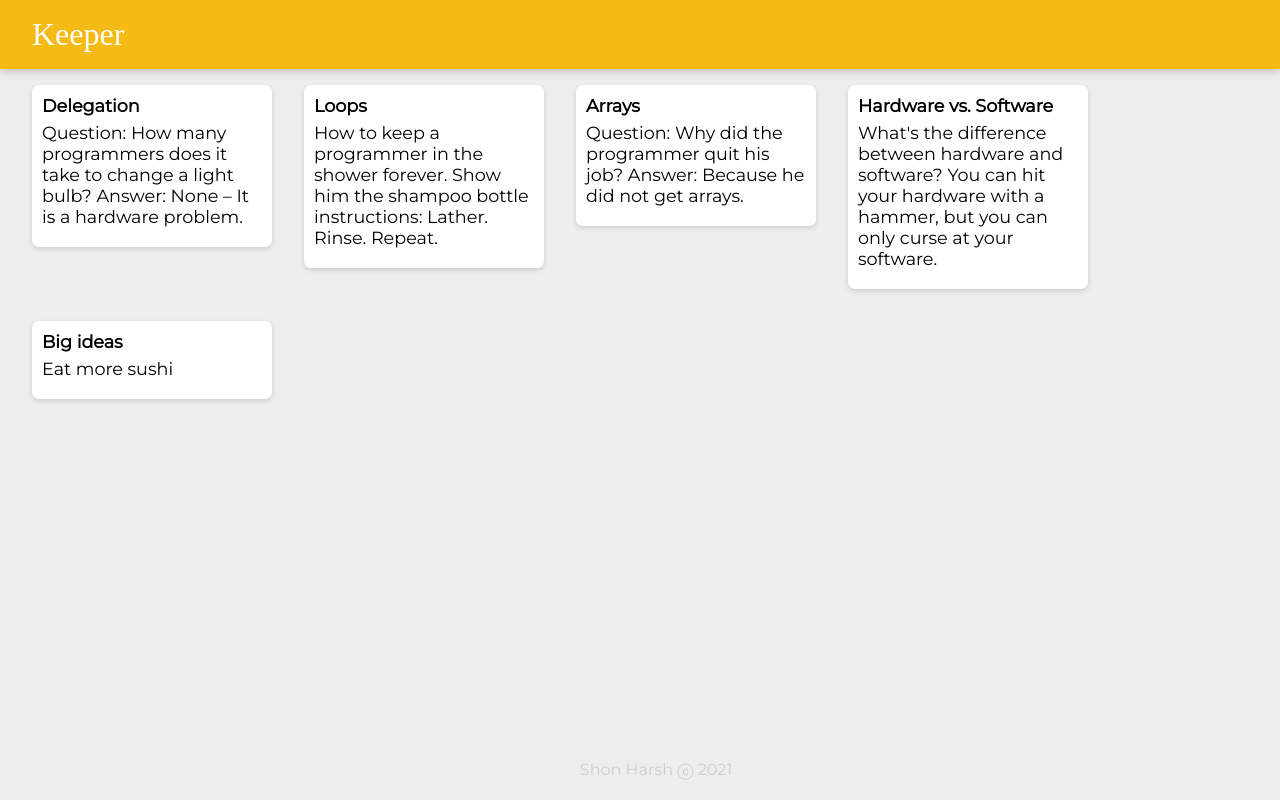
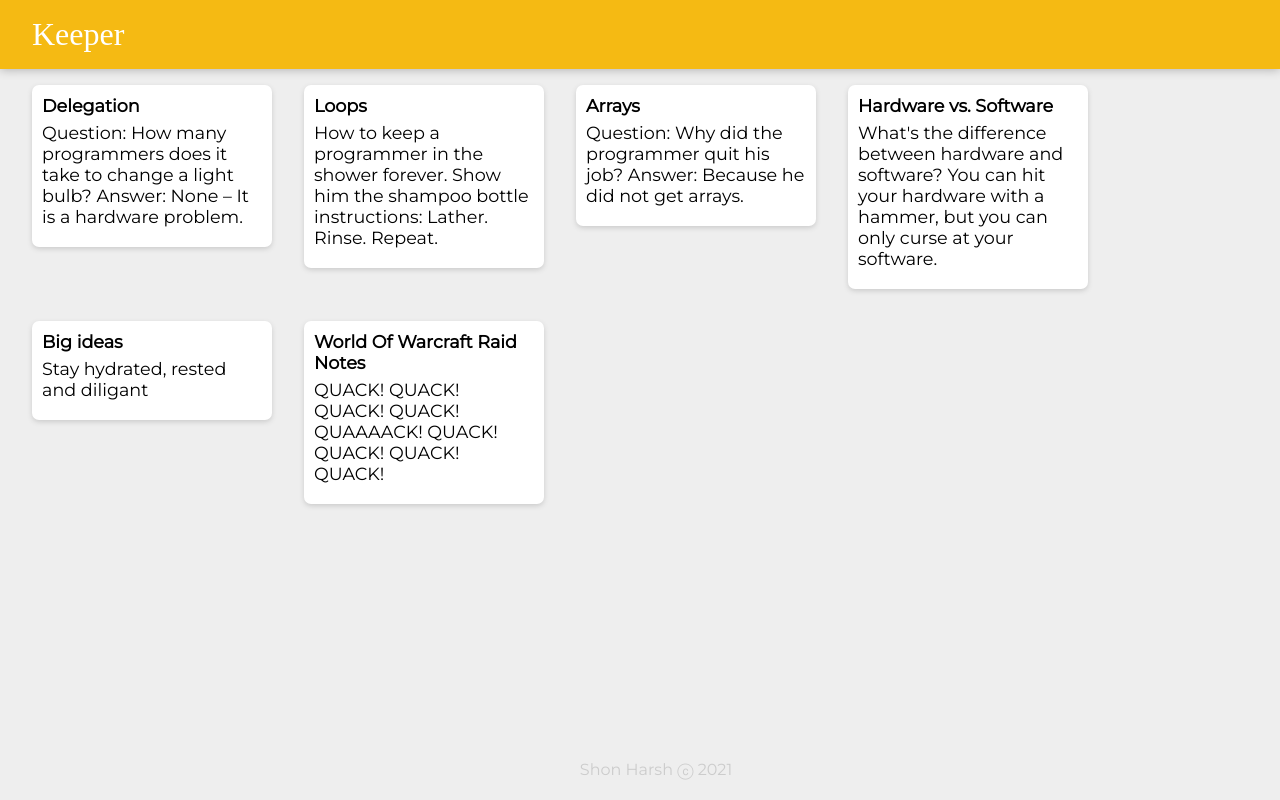
Before and after one commit to ShonHarsh/Web-App-Keeper, a React (Create React App) app: page / in a window 1280 px wide. Built offline with nearby package versions, Linux system fonts and the light colour scheme; a web font is replaced by a local one.

Commit message:
Add an extra note

```diff
--- a/src/notes.js
+++ b/src/notes.js
@@ -22,7 +22,12 @@ const notes = [
   {
     key: 5,
     title: "Big ideas",
-    content: "Eat more sushi"
+    content: "Stay hydrated, rested and diligant"
+  },
+  {
+    key: 6,
+    title: "World Of Warcraft Raid Notes",
+    content: "QUACK! QUACK! QUACK! QUACK! QUAAAACK! QUACK! QUACK! QUACK! QUACK!"
   }
 ];
 
```
